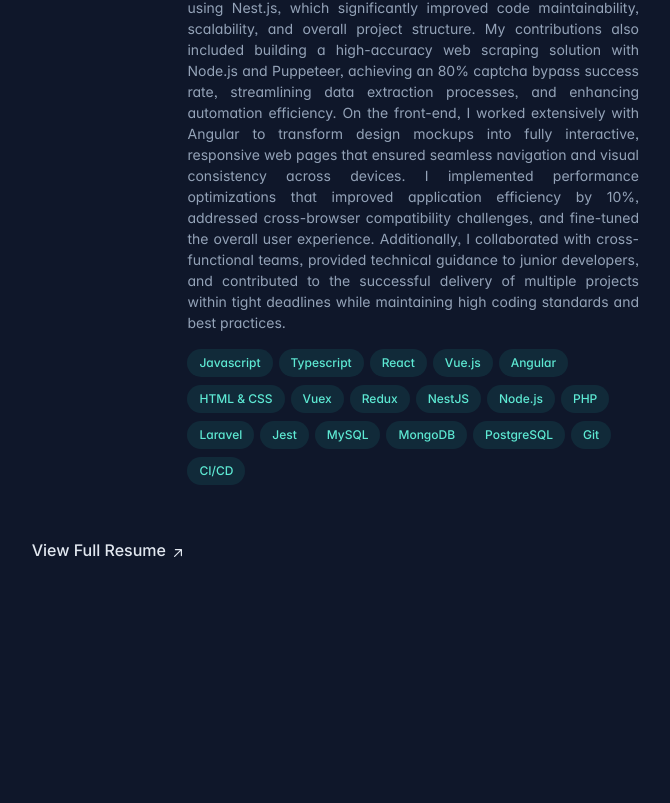
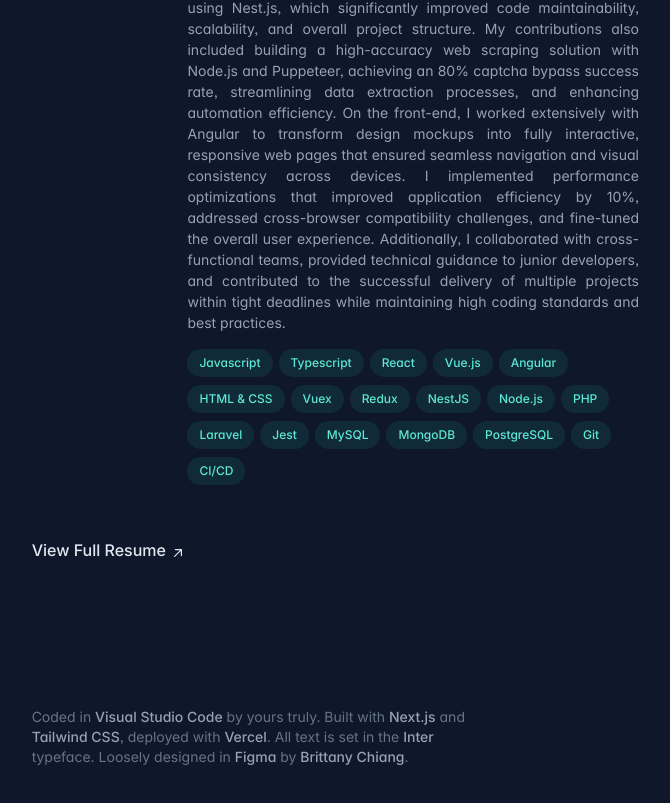
Before and after one commit to usamanasar38/usama-nasar, a Next.js app: page / in a window 1280 px wide. Shown: the part 1851-2654 px from the top of the page, without its empty margins (593-1263 px from the left). Built offline with nearby package versions, Linux system fonts and the light colour scheme.

Commit message:
feat: add footer

```diff
--- /dev/null
+++ b/src/components/footer.tsx
@@ -0,0 +1,76 @@
+export const Footer = () => (
+  <footer className="max-w-md pb-16 text-sm text-slate-500 sm:pb-0">
+    <p>
+      Coded in{' '}
+      <a
+        href="https://code.visualstudio.com/"
+        className="font-medium text-slate-400 hover:text-teal-300 focus-visible:text-teal-300"
+        target="_blank"
+        rel="noreferrer noopener"
+        aria-label="Visual Studio Code (opens in a new tab)"
+      >
+        Visual Studio Code
+      </a>
+      {' '}by yours truly. Built with{' '}
+      <a
+        href="https://nextjs.org/"
+        className="font-medium text-slate-400 hover:text-teal-300 focus-visible:text-teal-300"
+        target="_blank"
+        rel="noreferrer noopener"
+        aria-label="Next.js (opens in a new tab)"
+      >
+        Next.js
+      </a>
+      {' '}and{' '}
+      <a
+        href="https://tailwindcss.com/"
+        className="font-medium text-slate-400 hover:text-teal-300 focus-visible:text-teal-300"
+        target="_blank"
+        rel="noreferrer noopener"
+        aria-label="Tailwind CSS (opens in a new tab)"
+      >
+        Tailwind CSS
+      </a>
+      , deployed with{' '}
+      <a
+        href="https://vercel.com/"
+        className="font-medium text-slate-400 hover:text-teal-300 focus-visible:text-teal-300"
+        target="_blank"
+        rel="noreferrer noopener"
+        aria-label="Vercel (opens in a new tab)"
+      >
+        Vercel
+      </a>
+      . All text is set in the{' '}
+      <a
+        href="https://rsms.me/inter/"
+        className="font-medium text-slate-400 hover:text-teal-300 focus-visible:text-teal-300"
+        target="_blank"
+        rel="noreferrer noopener"
+        aria-label="Inter (opens in a new tab)"
+      >
+        Inter
+      </a>
+      {' '}typeface. Loosely designed in{' '}
+      <a
+        href="https://www.figma.com/"
+        className="font-medium text-slate-400 hover:text-teal-300 focus-visible:text-teal-300"
+        target="_blank"
+        rel="noreferrer noopener"
+        aria-label="Figma (opens in a new tab)"
+      >
+        Figma
+      </a>
+      {' '}by{' '}
+      <a
+        href="https://brittanychiang.com/"
+        className="font-medium text-slate-400 hover:text-teal-300 focus-visible:text-teal-300"
+        target="_blank"
+        rel="noreferrer noopener"
+        aria-label="Brittany Chiang (opens in a new tab)"
+      >
+        Brittany Chiang
+      </a>.
+    </p>
+  </footer>
+);
--- a/src/components/sections/main.tsx
+++ b/src/components/sections/main.tsx
@@ -1,3 +1,4 @@
+import { Footer } from "../footer";
 import Experiences from "./experiences";
 
 const Main = () => {
@@ -54,6 +55,7 @@ const Main = () => {
         </div>
       </section>
       <Experiences />
+      <Footer />
     </main>
   );
 };
```
